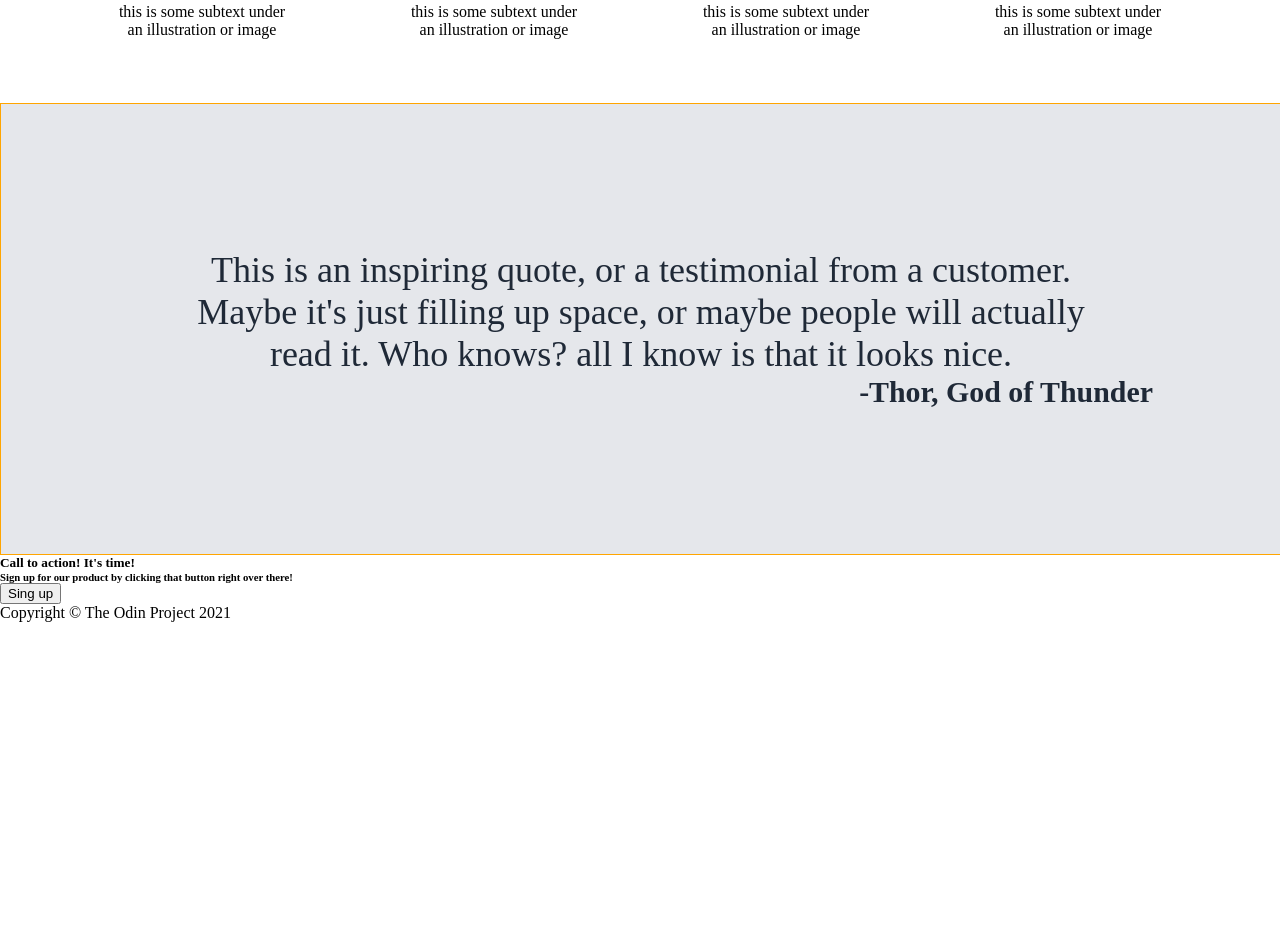
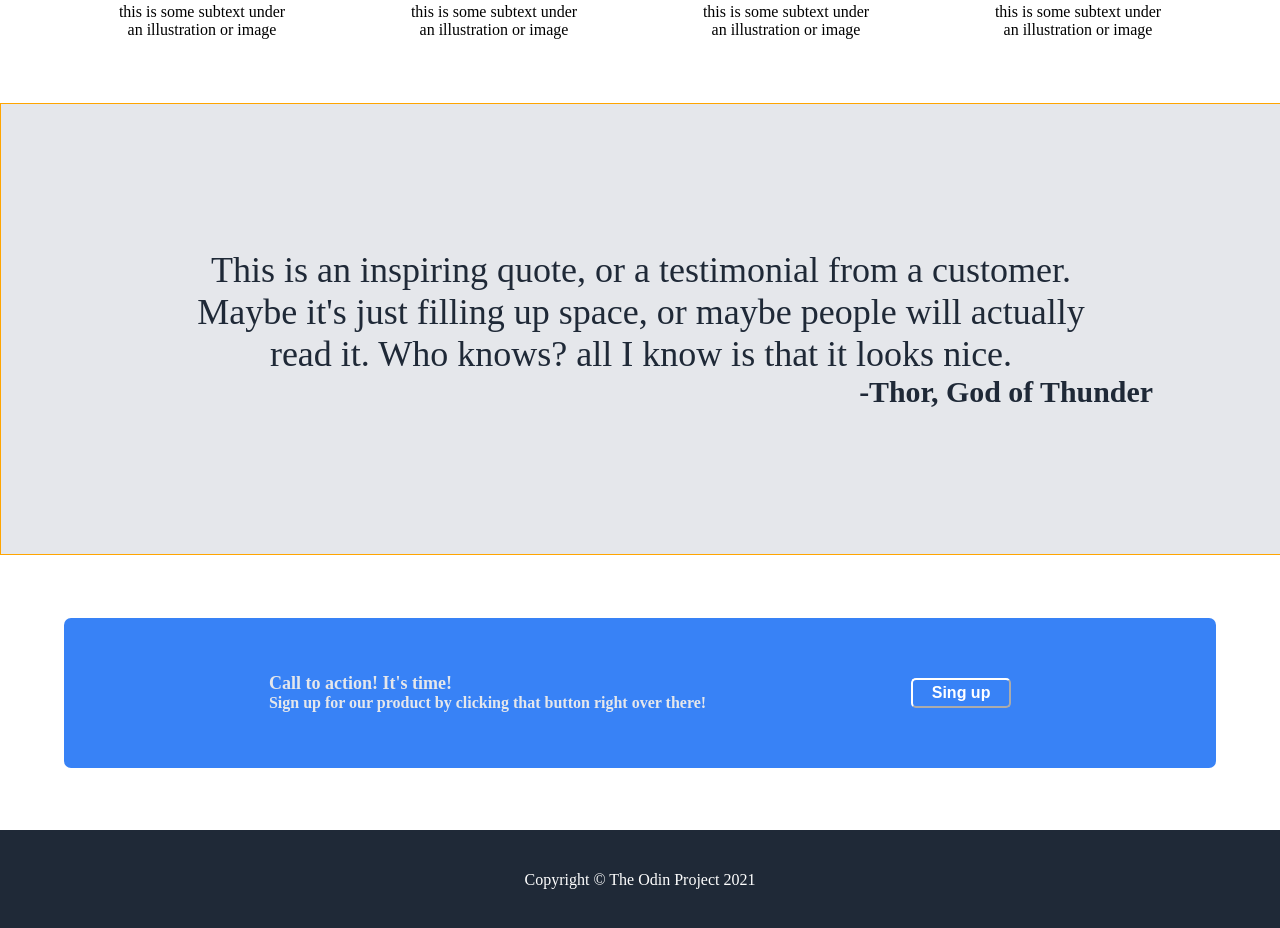
Before and after one commit to jrivera27/landing-page, a plain HTML site: page index.html in a window 1280 px wide. Shown: the part 844-1772 px from the top of the page. Before the commit the page ends 1466 px from the top, so only its background shows below. Drawn offline with Linux system fonts and the light colour scheme.

Commit message:
finished footer section

```diff
--- a/index.html
+++ b/index.html
@@ -119,20 +119,26 @@
 
     <section class="section-four">
         <div class="call-to-action">
-            <h5>Call to action! It's time!</h5>
-            <h6>Sign up for our product by clicking that button right over there!</h6>
-            <button>Sing up</button>
+            <div>
+                <h5>Call to action! It's time!</h5>
+                <h6>Sign up for our product by clicking that button right over there!</h6>
+            </div>
+
+            <button><span>Sing up</span></button>
         </div>
     </section>
 
 
     <!--End of section four-->
 
+
+    <!--Beginning of footer section-->
+
     <footer>
         <p>Copyright &#169; The Odin Project 2021</p>
     </footer>
 
-
+    <!--End of footer section-->
 
 
 
--- a/styles.css
+++ b/styles.css
@@ -177,3 +177,77 @@ ul li a {
 }
 
 /* End of Section three */
+
+ .section-four {
+    display: flex;
+    width: 100%;
+    height: 275px;
+    justify-content: center;
+    align-items: center;
+ }
+
+
+ /* Beginning of call to action */
+
+
+ .call-to-action {
+    display: flex;
+    justify-content: space-evenly;
+    width: 90%;
+    height: 150px;
+    color: #e5e7eb;
+    border-radius: 7px;
+    background-color: #3882f6;
+    align-items: center;
+ }
+
+ .call-to-action h5 {
+    font-size: 18px;
+ }
+
+ .call-to-action h6 {
+    font-size: 16px;
+ }
+
+ .call-to-action h5, h6 {
+    display: flex;
+    flex-direction: column;
+    width: 100%;
+ }
+
+ .call-to-action button {
+    align-items: flex-end;
+    border-radius: 5px;
+    background-color: #3882f6;
+    color: white;
+    border-color: white;
+    width: 100px;
+    height: 30px;
+    font-size: 16px;
+ }
+
+ span {
+    font-weight: bold;
+ }
+
+
+ /* End of Section call to action */
+
+ /* Beginning of footer section */
+
+ footer {
+    display: flex;
+    width: 100%;
+    height: 100px;
+    justify-content: center;
+    align-items: center;
+    background-color: #1f2937;
+ }
+
+ footer p {
+    justify-content: center;
+    align-items: center;
+    color: white;
+ }
+
+ /* Beginning of footer section */
```
